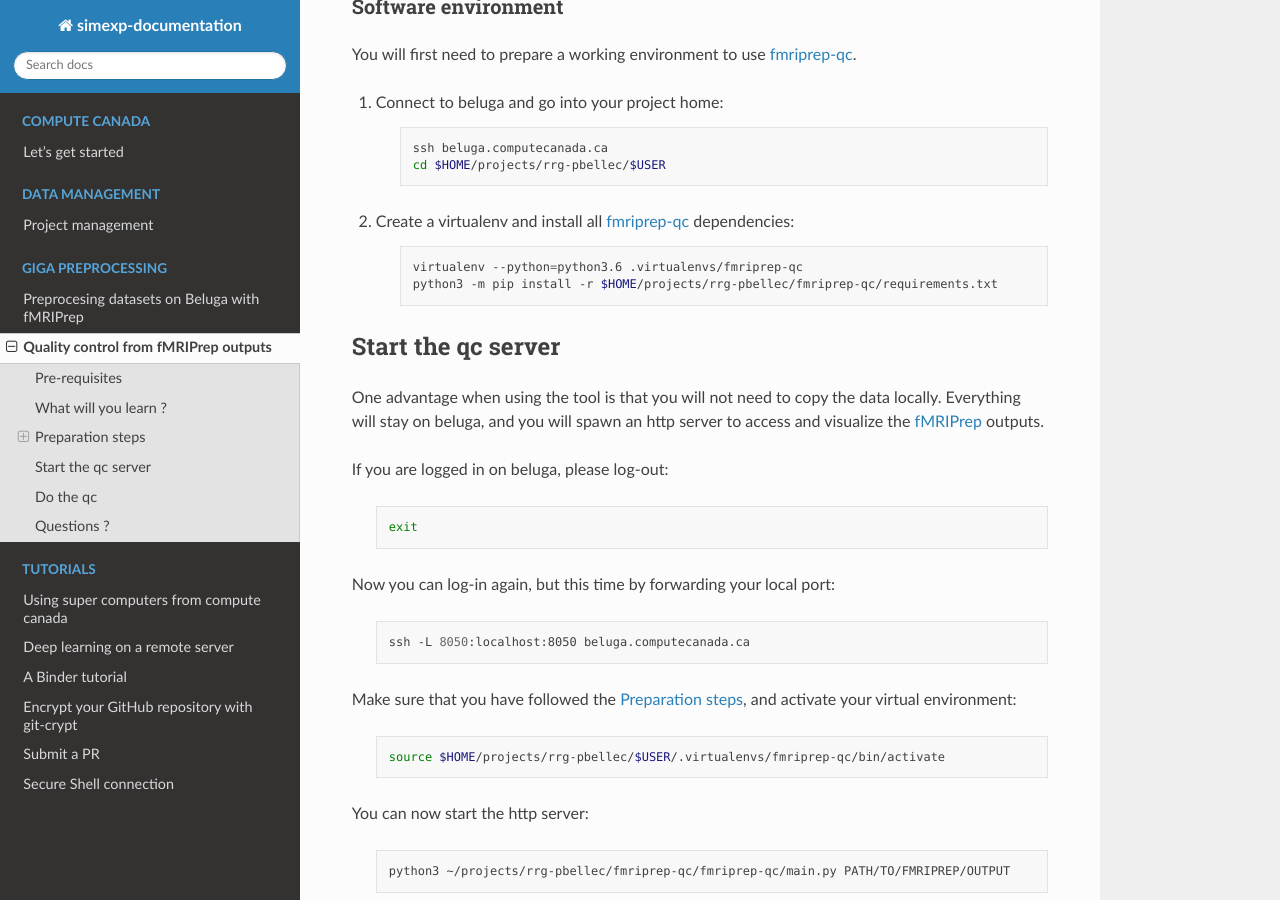
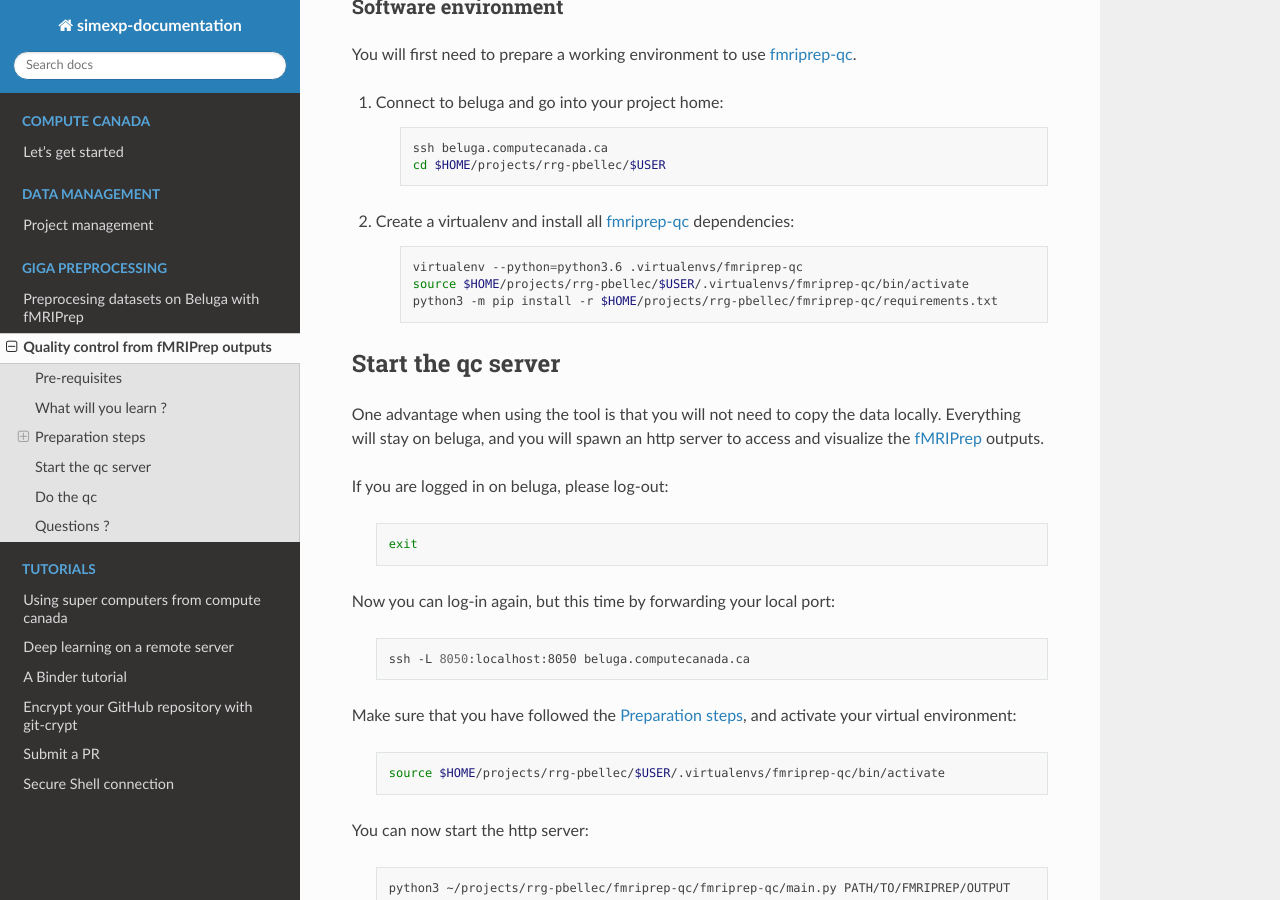
Before and after one commit to SIMEXP/lab-documentation, a Sphinx documentation site: the page built from source/giga_preprocessing/qc.rst, in a window 1280 px wide and 900 px high, scrolled down 671 px. Built offline with Sphinx 7.4.7 and the Read the Docs theme 2.0.0, drawn with Linux system fonts in a browser that asks for light colours.

Commit message:
Update qc.rst
activate venv before installing python dependencies

```diff
--- a/source/giga_preprocessing/qc.rst
+++ b/source/giga_preprocessing/qc.rst
@@ -38,6 +38,7 @@ You will first need to prepare a working environment to use `fmriprep-qc <https:
     .. code:: bash
 
         virtualenv --python=python3.6 .virtualenvs/fmriprep-qc
+        source $HOME/projects/rrg-pbellec/$USER/.virtualenvs/fmriprep-qc/bin/activate
         python3 -m pip install -r $HOME/projects/rrg-pbellec/fmriprep-qc/requirements.txt
 
 Start the qc server
```
